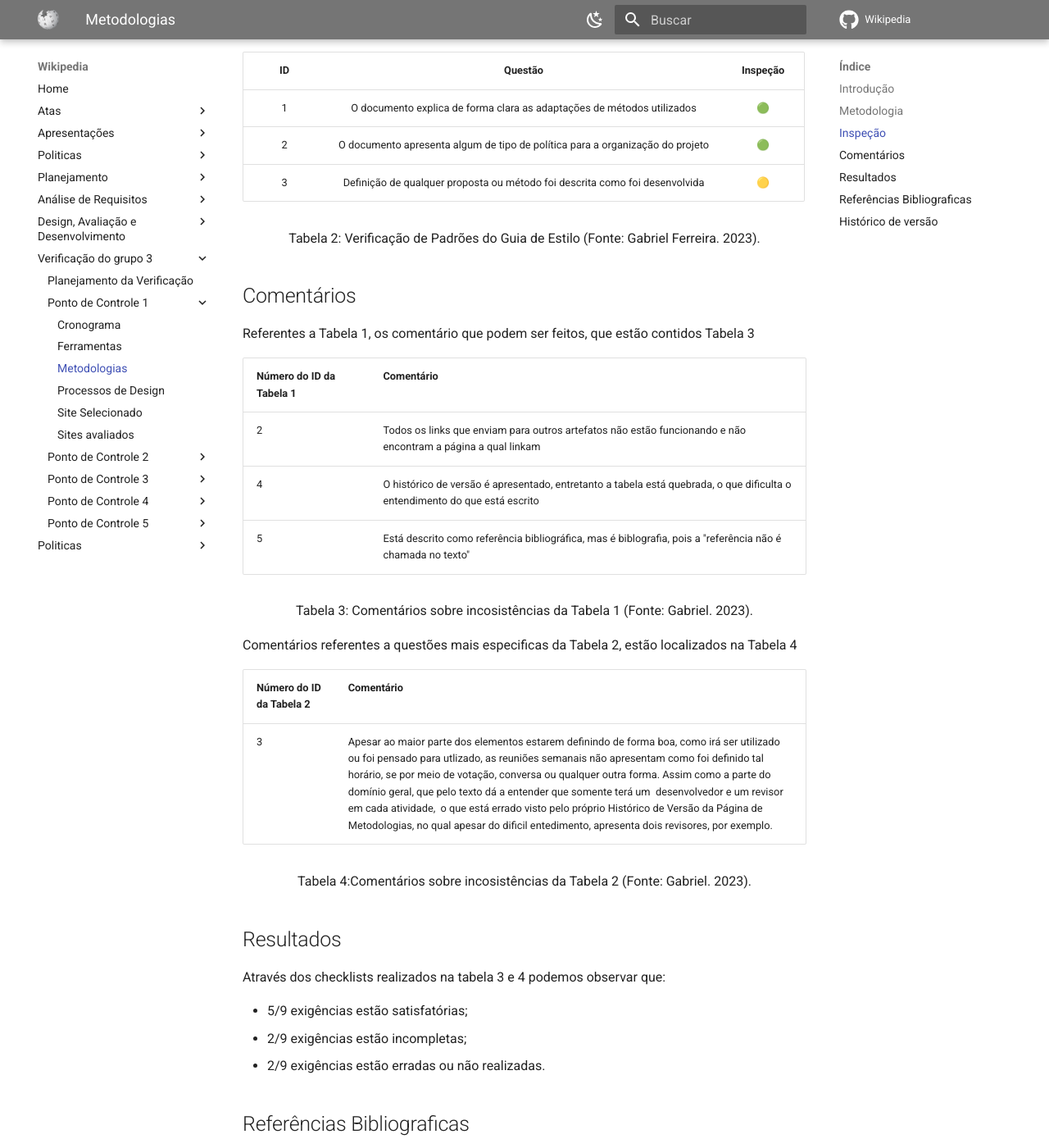
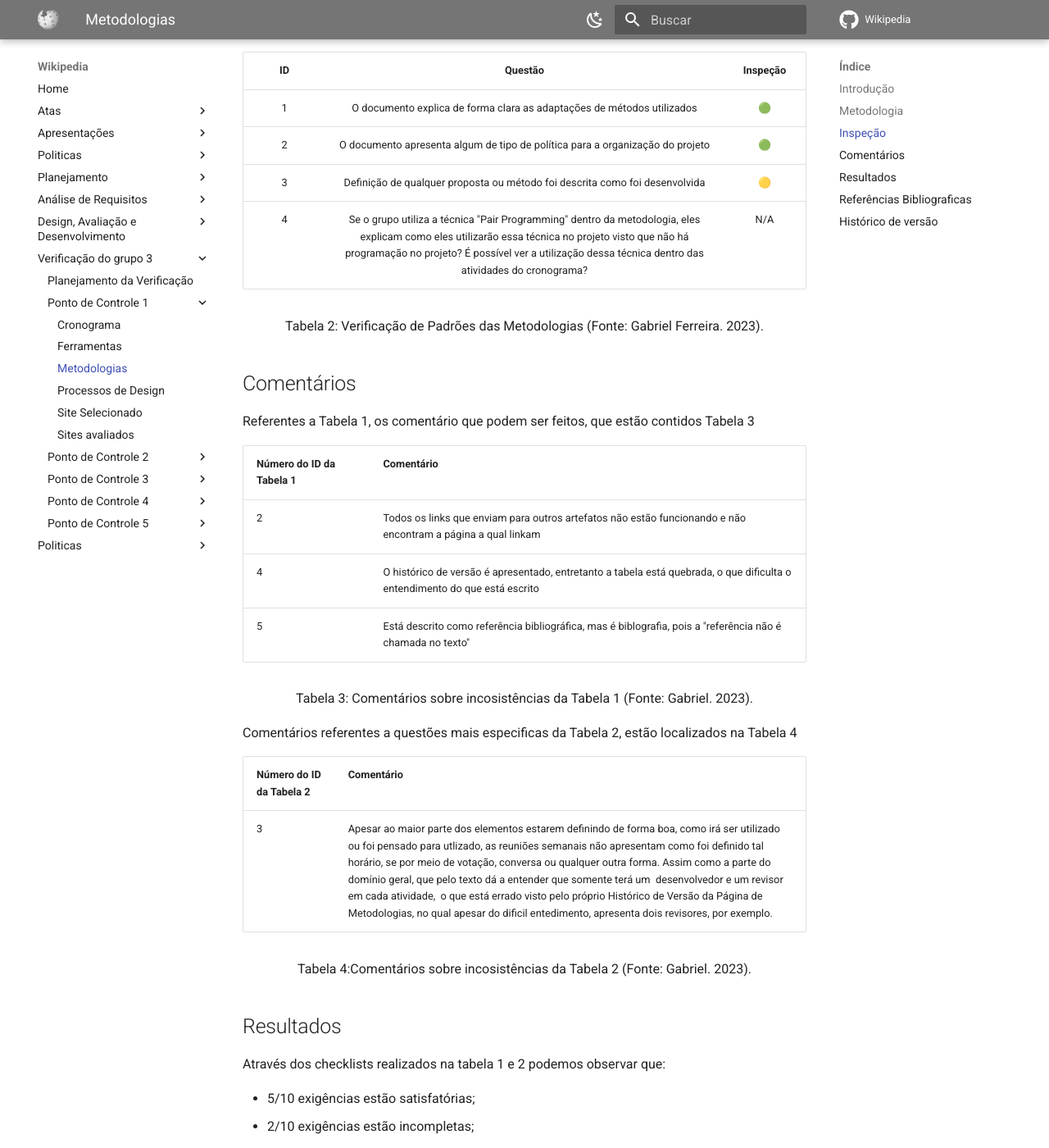
Before and after one commit to Interacao-Humano-Computador/2023.1-Wikipedia, an MkDocs documentation site: the page built from docs/verificacao/pontoControle1/metodologia.md, in a window 1280 px wide and 1400 px high, scrolled down 1188 px. Shown: the whole window at 82% size. Built offline with MkDocs 1.6.1 and Material for MkDocs 9.7.7, drawn with Linux system fonts in a browser that asks for light colours; comment, search, counter and statistics services are not loaded; some of the changed text lies outside the part shown.

```diff
--- a/docs/verificacao/pontoControle1/metodologia.md
+++ b/docs/verificacao/pontoControle1/metodologia.md
@@ -34,14 +34,15 @@
 
 Na tabela 2 a seguir, estão as questões padrões para realizar a verificação.
 
-| ID |                                     Questão                                     | Inspeção |
-| :-: | :------------------------------------------------------------------------------: | :--------: |
-| 1 |    O documento explica de forma clara as adaptações de métodos utilizados    |     🟢     |
-| 2 | O documento apresenta algum de tipo de política para a organização do projeto |     🟢     |
-| 3 |  Definição de qualquer proposta ou método foi descrita como foi desenvolvida  |     🟡     |
+| ID |                                                                                                                               Questão                                                                                                                               | Inspeção |
+| :-: | :-------------------------------------------------------------------------------------------------------------------------------------------------------------------------------------------------------------------------------------------------------------------: | :--------: |
+| 1 |                                                                                               O documento explica de forma clara as adaptações de métodos utilizados                                                                                               |     🟢     |
+| 2 |                                                                                           O documento apresenta algum de tipo de política para a organização do projeto                                                                                           |     🟢     |
+| 3 |                                                                                            Definição de qualquer proposta ou método foi descrita como foi desenvolvida                                                                                            |     🟡     |
+| 4 | Se o grupo utiliza a técnica "Pair Programming" dentro da metodologia, eles explicam como eles utilizarão essa técnica no projeto visto que não há programação no projeto? É possível ver a utilização dessa técnica dentro das atividades do cronograma? |    N/A    |
 
 <div style="text-align: center">
-    <p> Tabela 2: Verificação de Padrões do Guia de Estilo (Fonte: Gabriel Ferreira. 2023).</p>
+    <p> Tabela 2: Verificação de Padrões das Metodologias (Fonte: Gabriel Ferreira. 2023).</p>
 </div>
 
 ## Comentários
@@ -70,11 +71,12 @@
 
 ## Resultados
 
-Através dos checklists realizados na tabela 3 e 4 podemos observar que:
+Através dos checklists realizados na tabela 1 e 2 podemos observar que:
 
-- 5/9 exigências estão satisfatórias;
-- 2/9 exigências estão incompletas;
-- 2/9 exigências estão erradas ou não realizadas.
+- 5/10 exigências estão satisfatórias;
+- 2/10 exigências estão incompletas;
+- 2/10 exigências estão erradas ou não realizadas.
+- 1/10 Não se aplica ao artefato.
 
 ## Referências Bibliograficas
 
--- a/mkdocs.yml
+++ b/mkdocs.yml
@@ -44,6 +44,7 @@
       - Apresentação 3: apresentacoes/apresentacao3.md
       - Apresentacao 4: apresentacoes/apresentacao4.md
       - Apresentacao 5: apresentacoes/apresentacao5.md
+      - Apresentacao 6: apresentacoes/apresentacao6.md
   - Politicas:
       - Metodologias: politicas/metodologias.md
       - Issues: politicas/issues.md
```
Also changed, not shown: docs/verificacao/pontoControle2/aspectosEticos.md (+10 -10 lines), docs/verificacao/pontoControle4/relatoDaAnaliseDeTarefa.md (+3 -3 lines).
